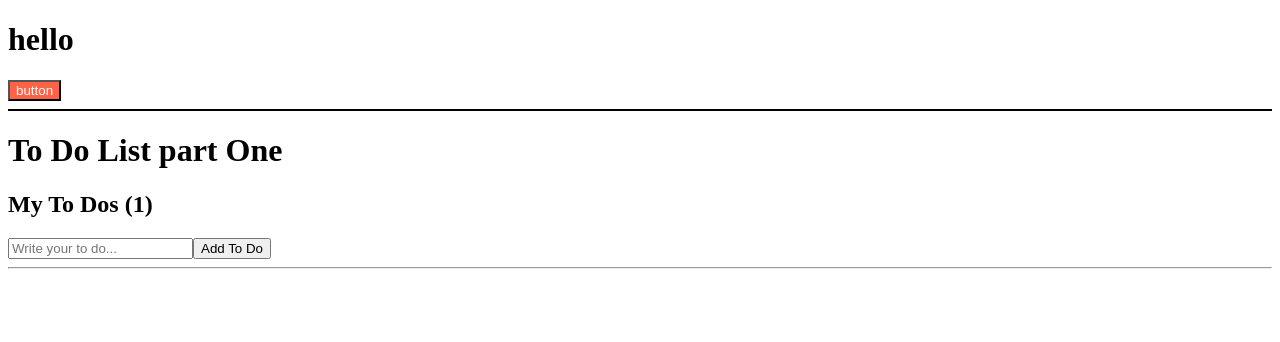
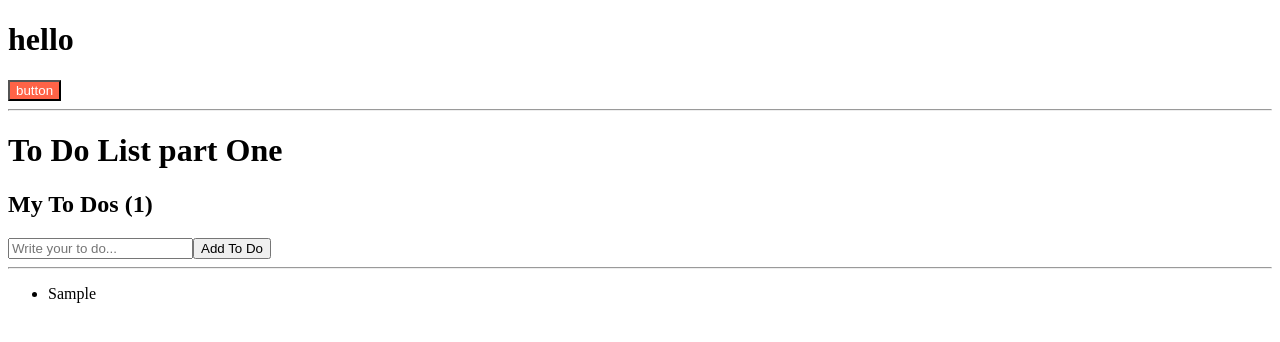
Before and after one commit to rahosung/nomadcoders_class, a React (Create React App) app in the folder MovieWebService/react-for-beginners/: page / in a window 1280 px wide. Both pictures are taken after typing "Sample" into the empty fields and a click on the button "Add To Do". Shown: the top 342 px of the page. Built offline with nearby package versions, Linux system fonts and the light colour scheme.

Commit message:
To Do List part Two

```diff
--- a/MovieWebService/react-for-beginners/src/App.js
+++ b/MovieWebService/react-for-beginners/src/App.js
@@ -22,7 +22,7 @@
       <h1 className={styles}>hello</h1>
       <Button text={"button"}/>
 
-      <hr style={{border : "solid 1px"}}/>
+      <hr />
 
       <h1>To Do List part One</h1>
       <h2>My To Dos ({toDos.length})</h2>
@@ -37,6 +37,11 @@
       </form>
 
       <hr />
+      <ul>
+        {toDos.map((item, index) => (
+          <li key={index}>{item}</li>
+        ))}
+      </ul>
     </div>
   );
 }
```
